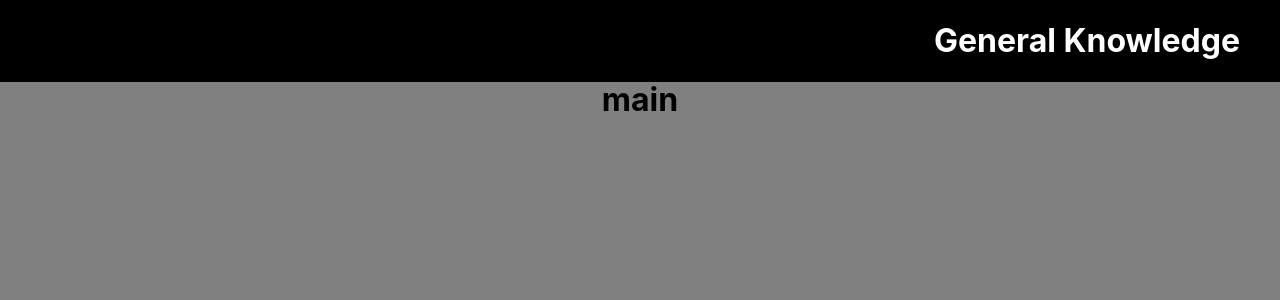
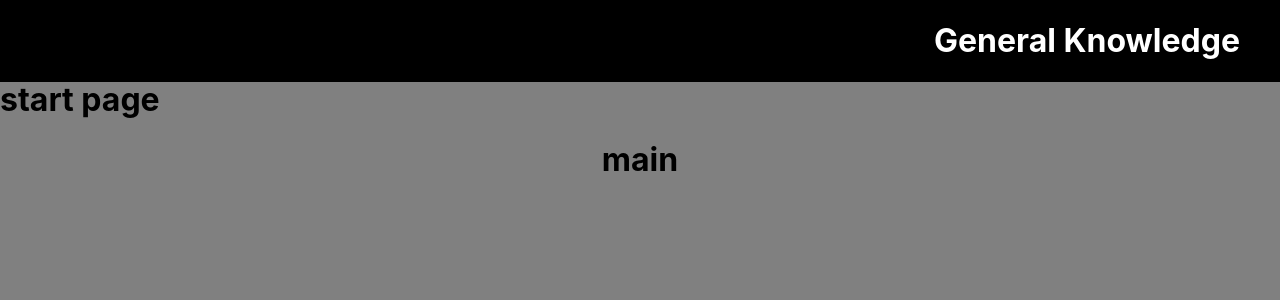
Before and after one commit to SJellen/generalknowledge, a Next.js app: page / in a window 1280 px wide. Shown: the top 300 px of the page. Built offline with nearby package versions, Linux system fonts and the light colour scheme; no server answers.

Commit message:
work to setup a start page logic, game context, game pages

```diff
--- /dev/null
+++ b/context/GameContext.js
@@ -0,0 +1,24 @@
+import React, { useEffect, useState } from 'react'
+
+
+const Context = React.createContext()
+
+
+function GameContextProvider({ children }) {
+
+
+    const [isStart, setIsStart] = useState(true)
+
+
+
+
+
+
+    return (
+        <Context.Provider value={{isStart, setIsStart}}>
+            { children }
+        </Context.Provider>
+    )
+}
+
+export { GameContextProvider, Context}
--- /dev/null
+++ b/gamepages/Start.js
@@ -0,0 +1,16 @@
+import React, {useContext, useEffect, useState} from 'react'
+import {Context} from '../context/GameContext'
+
+
+export default function Start() {
+
+    const {isStart, setIsStart} = useContext(Context)
+
+
+
+    return (
+        <div>
+            <h1>start page</h1>
+        </div>
+    )
+}
--- a/pages/_app.js
+++ b/pages/_app.js
@@ -1,18 +1,18 @@
 import '../styles/globals.scss'
 import Layout from '../components/Layout'
-import {QuestionContextProvider } from '../context/QuestionContext'
+import { QuestionContextProvider } from '../context/QuestionContext'
+import { GameContextProvider } from '../context/GameContext'
 
 function MyApp({ Component, pageProps }) {
   return (
     <QuestionContextProvider>
-     <Layout >
+    <GameContextProvider>
+      <Layout >
         <Component {...pageProps} />
      </Layout>
-
+    </GameContextProvider>
     </QuestionContextProvider>
-
   )
-
 }
 
 export default MyApp
--- a/pages/index.js
+++ b/pages/index.js
@@ -1,11 +1,12 @@
 import Head from 'next/head'
 import styles from '../styles/Home.module.scss'
+import Start from '../gamepages/Start'
 
 export default function Home() {
   return (
     <div className={styles.container}>
 
-
+     <Start />
      <h1 className={styles.h1}>main</h1>
     </div>
   )
```
